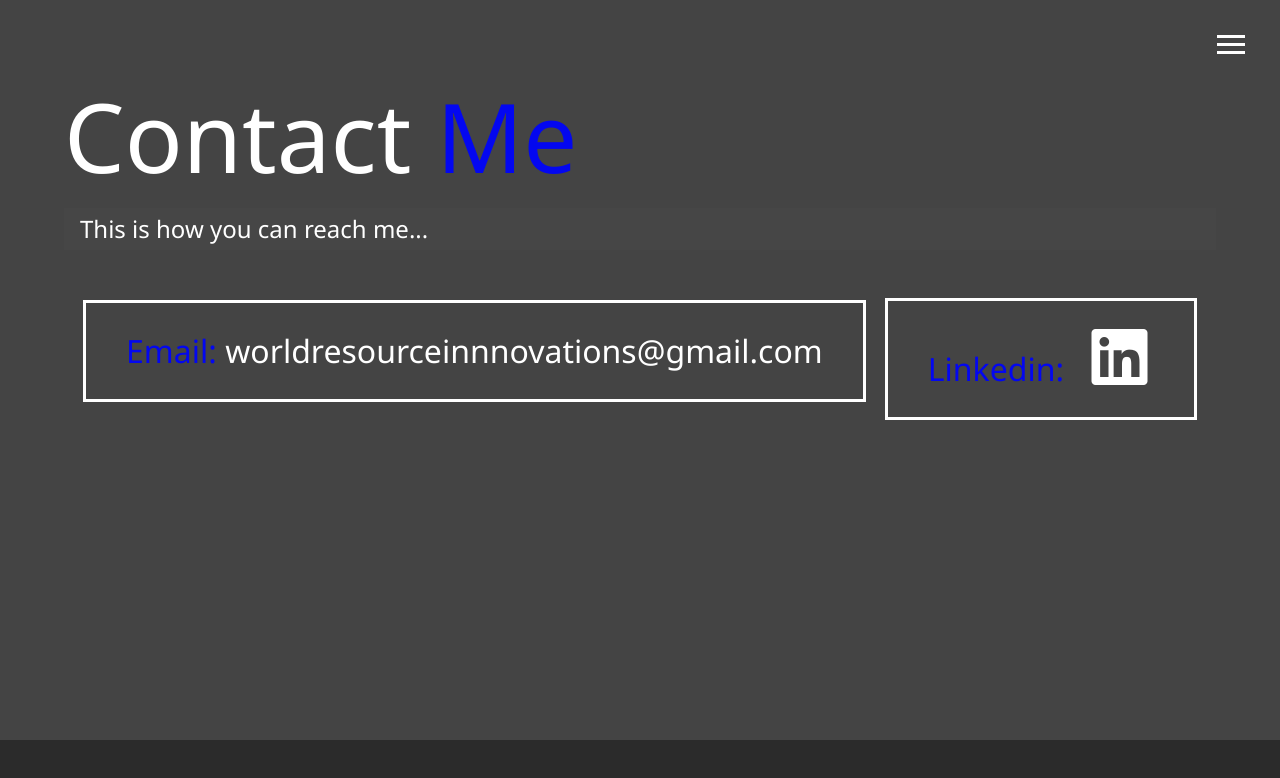
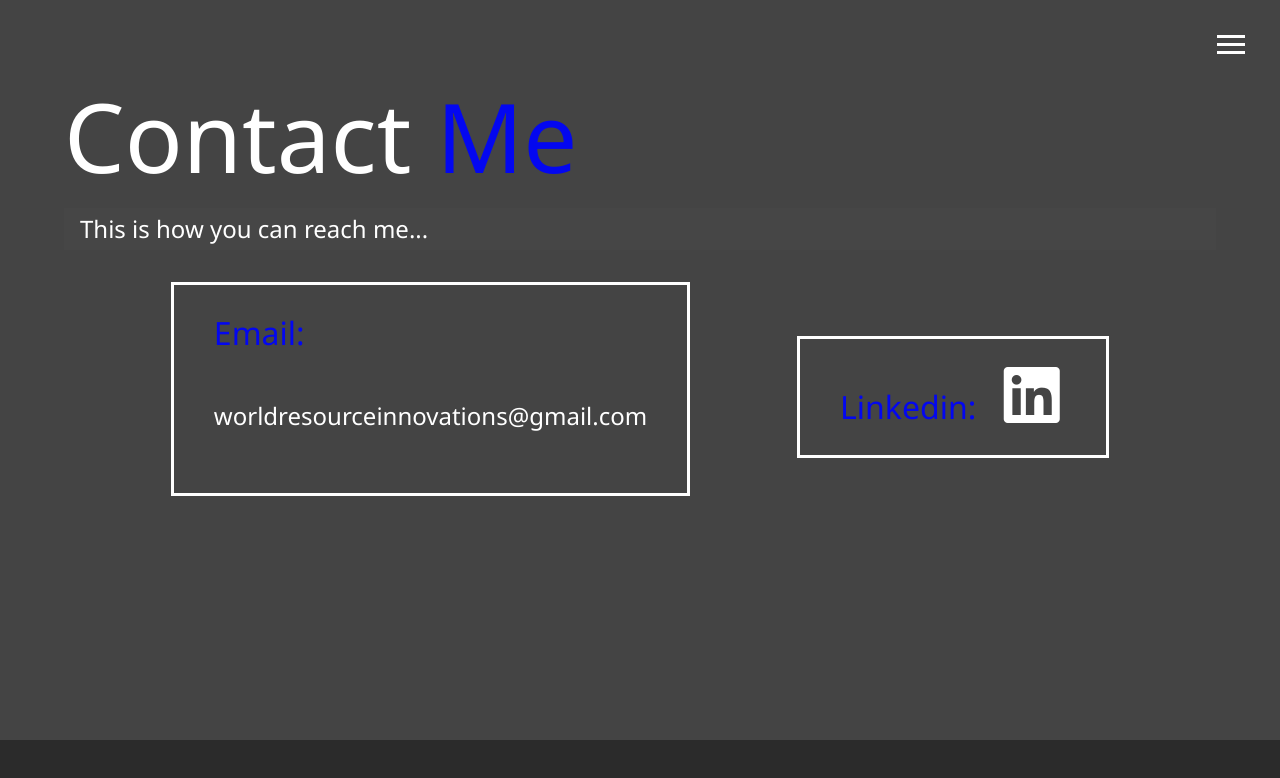
Before and after one commit to tsunamham/modern_portfolio, a plain HTML site: page contact.html in a window 1280 px wide. Drawn offline with Linux system fonts and the light colour scheme.

Commit message:
Update contact.html

```diff
--- a/contact.html
+++ b/contact.html
@@ -59,7 +59,7 @@
     </h2>
     <div class="boxes">
       <div>
-        <span class="text-secondary">Email: </span> worldresourceinnnovations@gmail.com
+       <span class="text-secondary">Email: </span> <p><Font size="5">worldresourceinnovations@gmail.com</p>
       </div>
       <div class="icons">
           <span class="text-secondary">Linkedin: </span>
```
